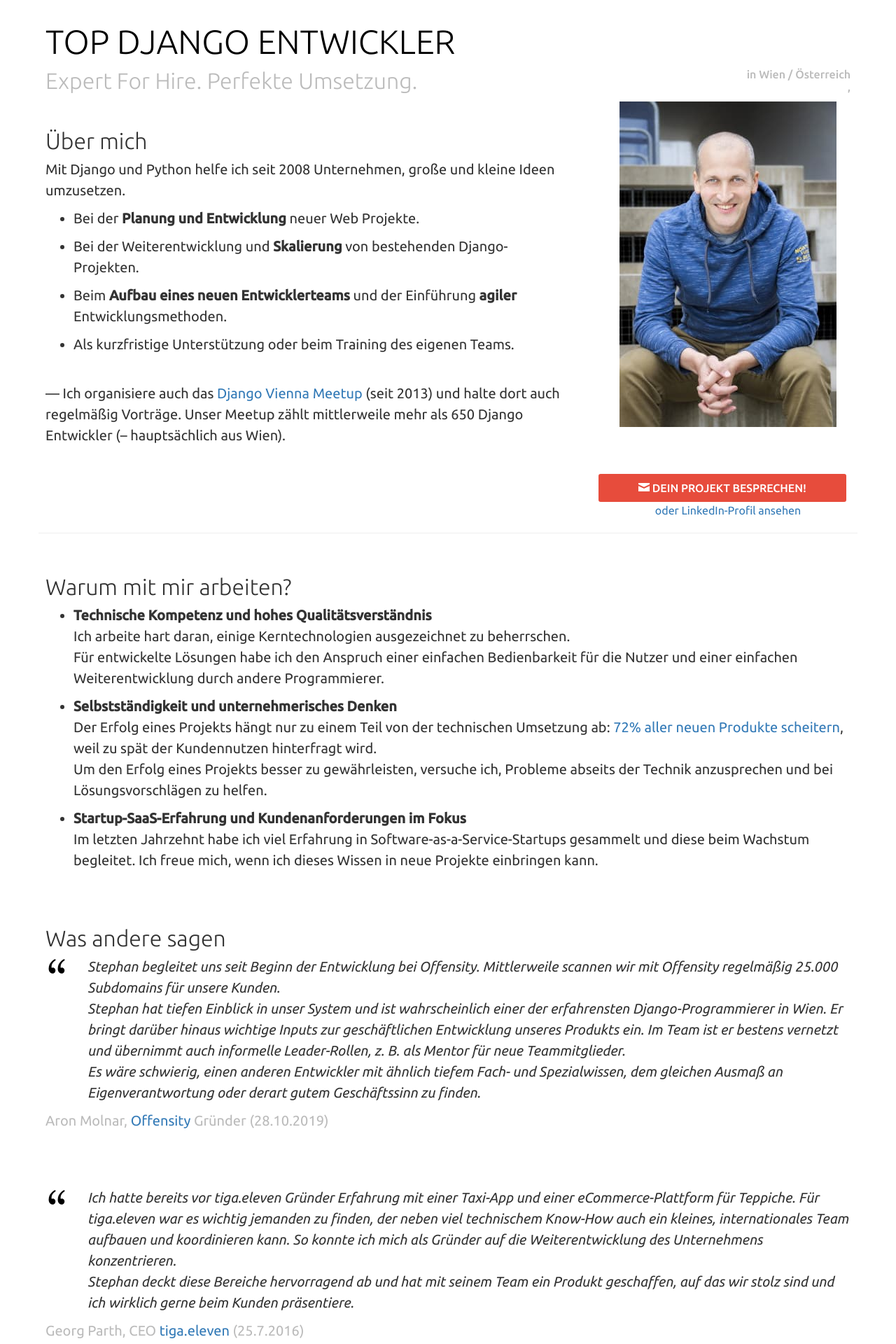
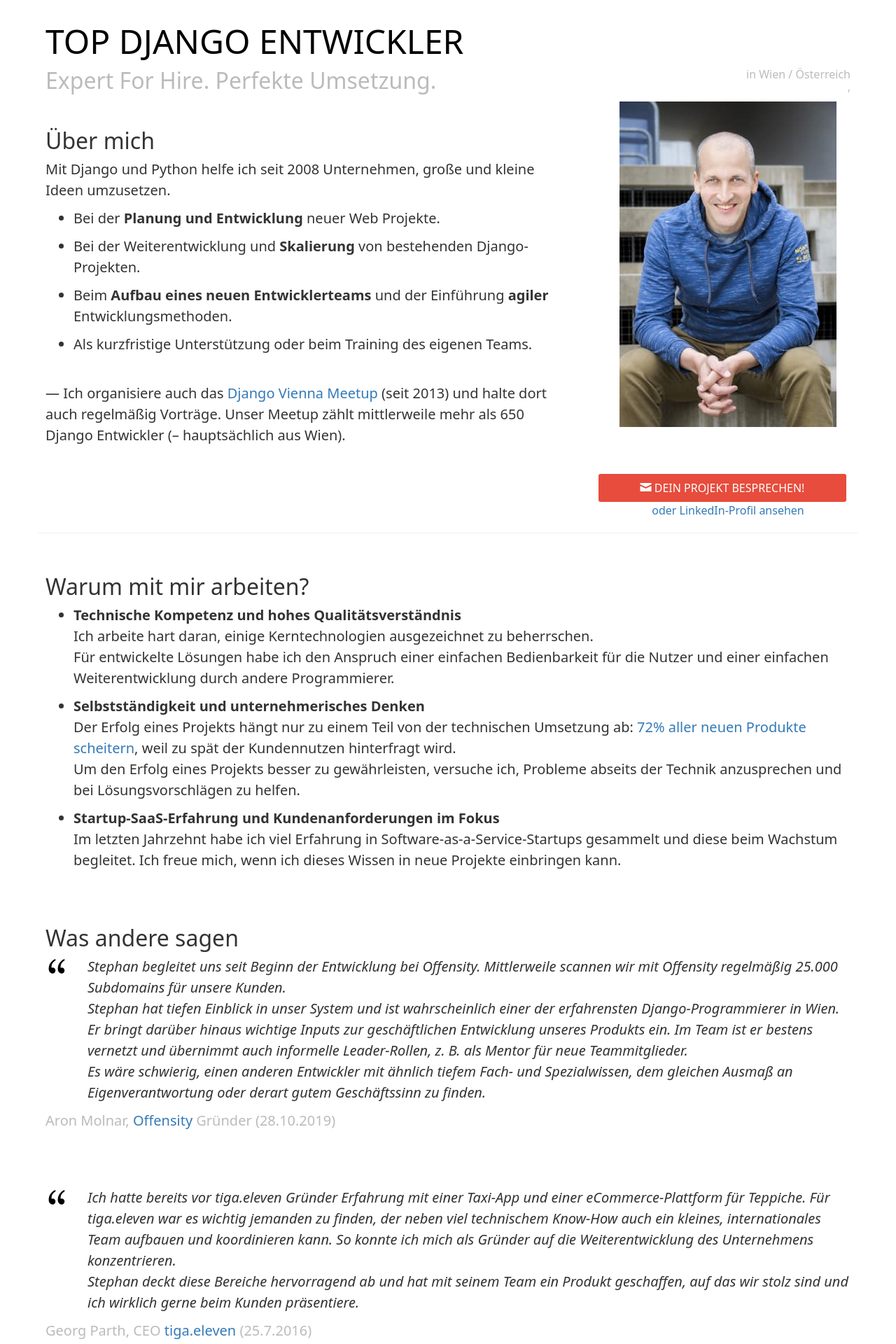
Before and after one commit to stephanpoetschner/stephan-poetschner-at, a Flask app: page /index.html in a window 1280 px wide. Shown: the top 1920 px of the page at 70% size. Run offline with Flask 3, Linux system fonts and the light colour scheme; some libraries are stand-ins or nearby versions.

Commit message:
Remove Google Fonts and Analytics
Loading fonts from Google transfers visitor IPs to Google (GDPR issue,
see LG München 2022). Use the system font stack instead. The Universal
Analytics ID has been dead since 2023.

Co-Authored-By: Claude Opus 5.5 <noreply@anthropic.com>

```diff
--- a/portfolio/default_settings.py
+++ b/portfolio/default_settings.py
@@ -27,8 +27,6 @@ SITE = {
 
     'AUTHOR_UID': u'ATU64371502',
 
-    'GOOGLE_ANALYTICS': 'UA-38123030-1',
-    'GOOGLE_ANALYTICS_DOMAIN': 'stephan-poetschner.at',
     'GOOGLE_WEBMASTERS': '2Ek3OkuniHOEDKf3eXvXmJiyDkBGcncL05RNt3eca34',
 
 }
--- a/portfolio/static/css/main.css
+++ b/portfolio/static/css/main.css
@@ -10,7 +10,7 @@
 
 body {
   font-weight: normal;
-  font-family: Ubuntu, "Helvetica Neue", Helvetica, Arial, sans-serif;
+  font-family: system-ui, -apple-system, "Segoe UI", Roboto, Ubuntu, "Helvetica Neue", Arial, sans-serif;
   font-size: 16px;
   font-weight: 400;
   line-height: 24px;
--- a/portfolio/templates/base.html
+++ b/portfolio/templates/base.html
@@ -17,8 +17,6 @@
   <link rel="stylesheet" href="{{ url_for('static', filename='css/bootstrap-3.4.1.min.css') }}">
   <link rel="stylesheet" href="{{ url_for('static', filename='css/main.css') }}">
 
-  <link href="//fonts.googleapis.com/css?family=Ubuntu:300,400,400italic,500" rel="stylesheet" type="text/css">
-
   {% endblock head %}
 </head>
 <body>
```
